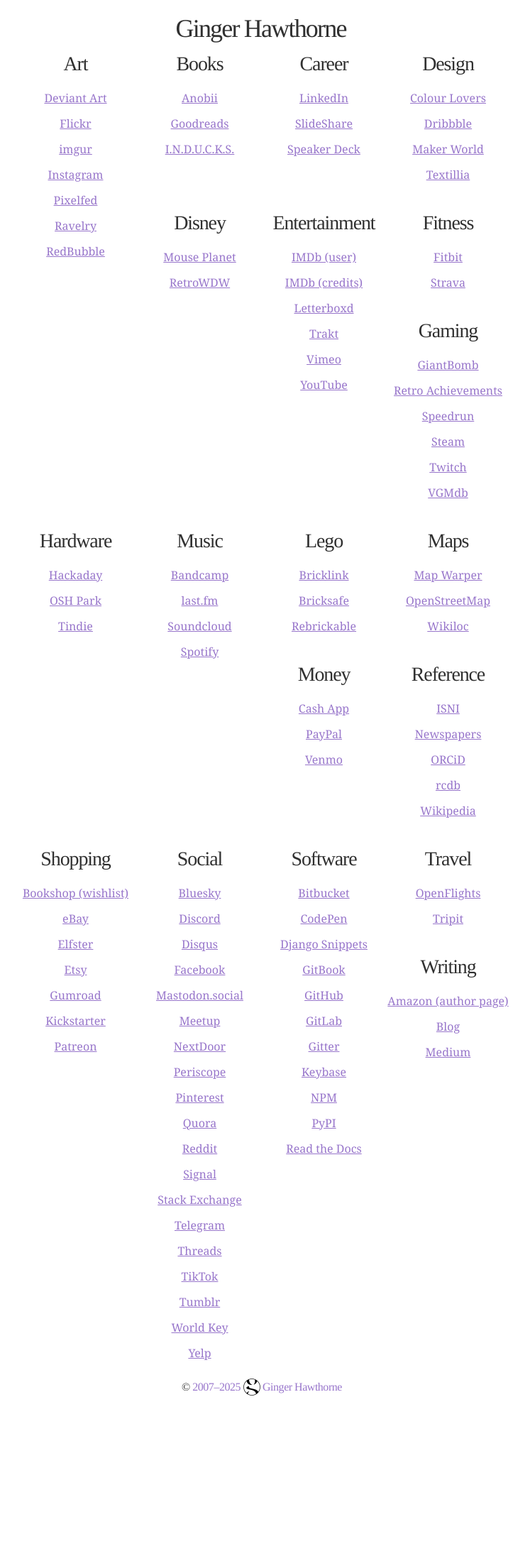
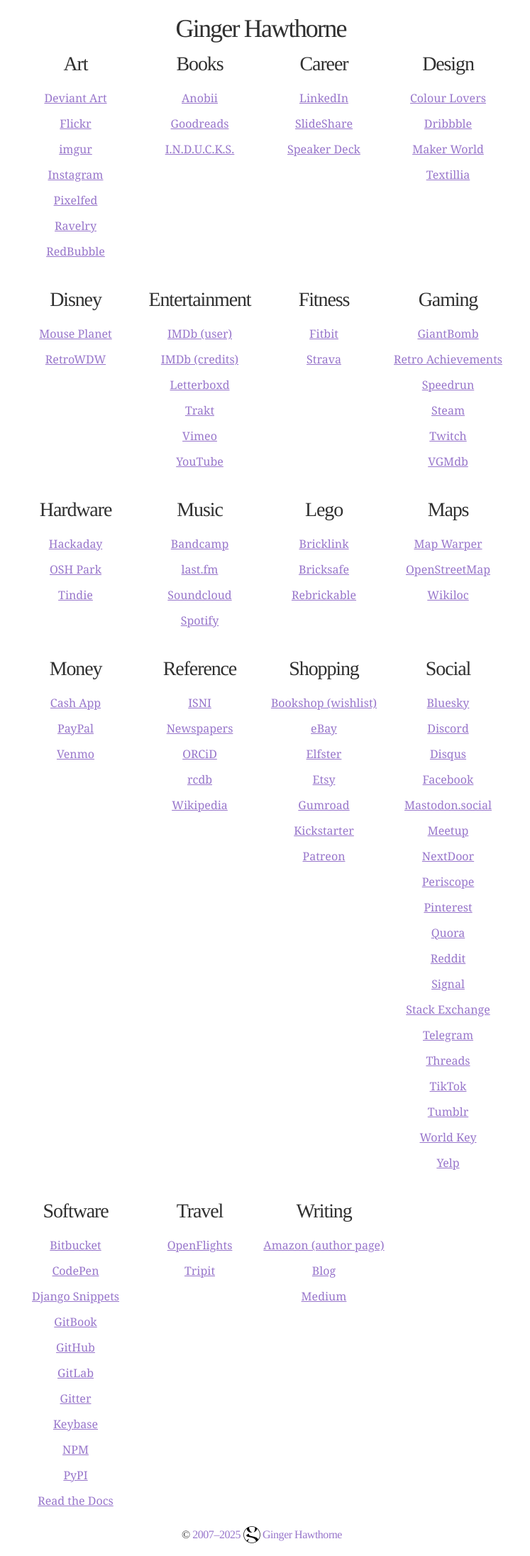
Before and after one commit to gulopine/gulopine.github.io, a Jekyll site: the page built from about/index.html, in a window 1280 px wide. Shown: the whole page at 71% size, without its empty margins (271-1018 px from the left). Built offline with Jekyll 4.4.1, drawn with Linux system fonts in a browser that asks for light colours; before the commit the page ends 1984 px from its top, so only the background shows below that.

Commit message:
Align in rows of four

```diff
--- a/about/index.html
+++ b/about/index.html
@@ -7,6 +7,9 @@ layout: default
 	#accounts section {
 		float: left;
 		width: 25%;
+	}
+	#accounts section:nth-child(4n+1) {
+    	clear: left;
 	}
 	#accounts h2, ul {
 		text-align: center;
```
